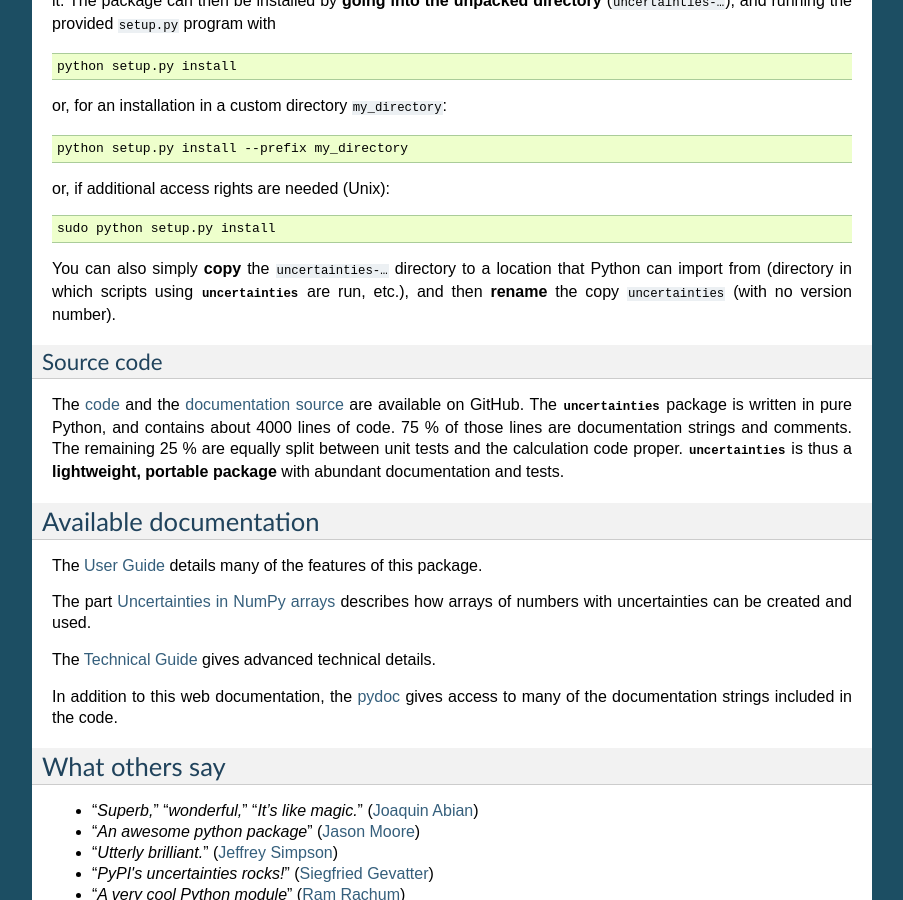
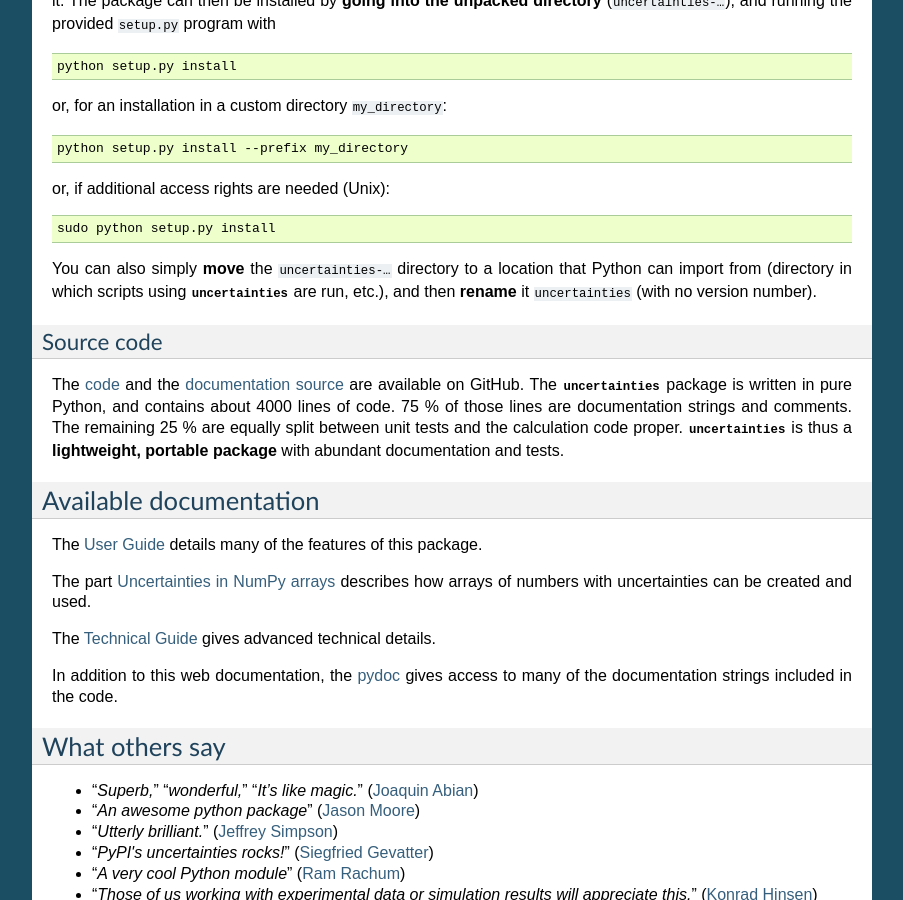
Before and after one commit to lmfit/uncertainties, a Sphinx documentation site: the page built from doc/index.rst, in a window 1280 px wide and 900 px high, scrolled down 1959 px. Shown: the whole window, without its empty margins (198-1101 px from the left). Built offline with Sphinx 7.4.7, drawn with Linux system fonts in a browser that asks for light colours; the version number could not be read and is left out.

Commit message:
Simpler manual install instructions.

```diff
--- a/doc/index.rst
+++ b/doc/index.rst
@@ -136,9 +136,9 @@
 
    sudo python setup.py install
 
-You can also simply **copy** the :file:`uncertainties-…` directory to
+You can also simply **move** the :file:`uncertainties-…` directory to
 a location that Python can import from (directory in which scripts
-using :mod:`uncertainties` are run, etc.), and then **rename** the copy
+using :mod:`uncertainties` are run, etc.), and then **rename** it
 :file:`uncertainties` (with no version number).
 
 Source code
```
